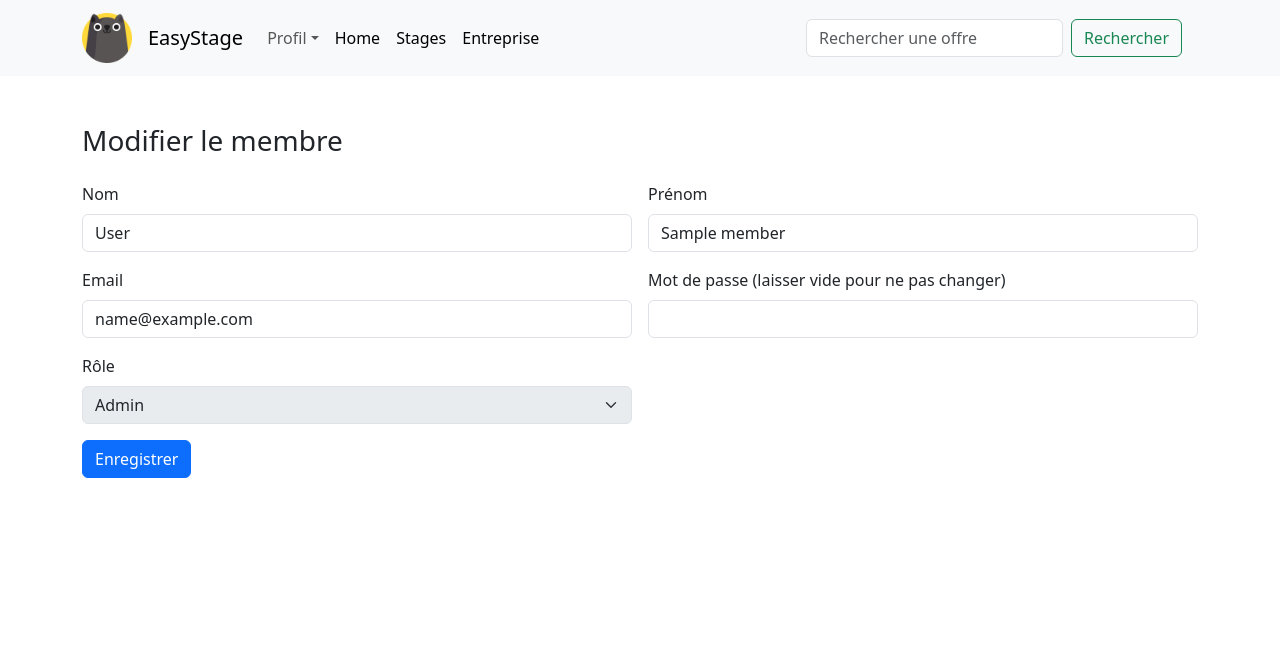
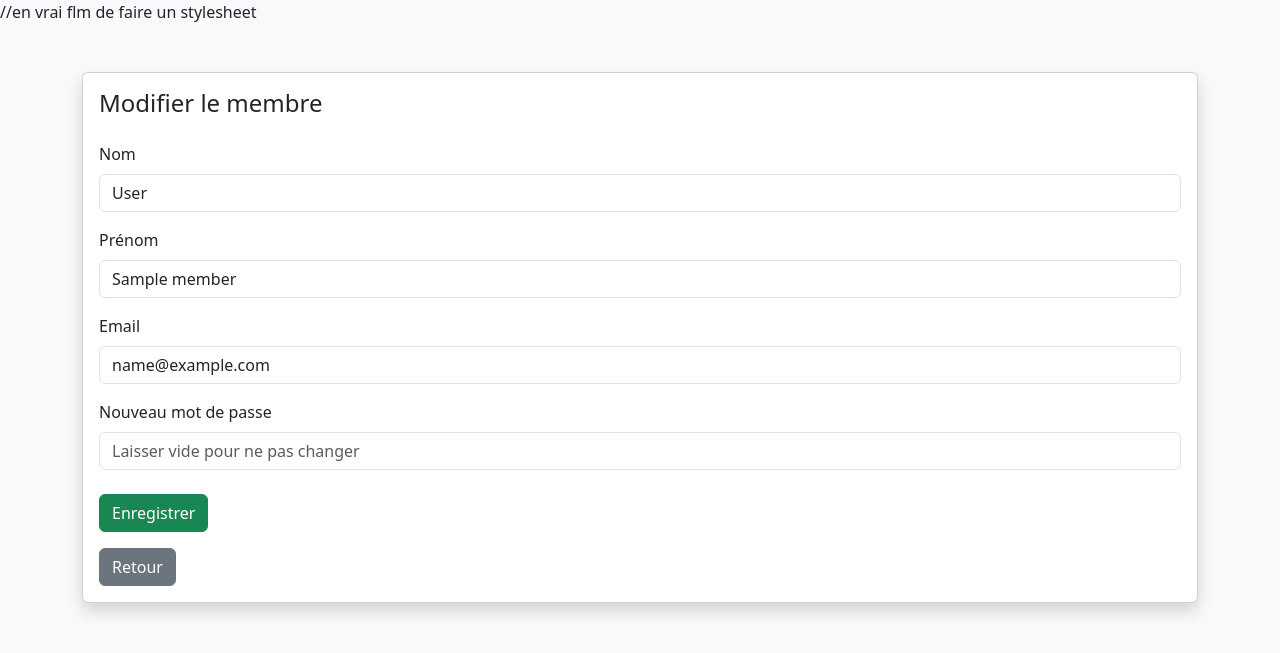
Before and after one commit to ChachURSS/Projet-Web, a PHP site: template templates/organization_members.twig in a window 1280 px wide. Shown: the top 653 px of the page. Run offline with PHP 8.4, Linux system fonts and the light colour scheme; the template is opened without the code that fills it: most values are stand-ins (such as "Sample title", 1, 10 or a date in 2020); some libraries are stand-ins or nearby versions.

Commit message:
normalement ça marche :clown:

```diff
--- a/templates/organization_members.twig
+++ b/templates/organization_members.twig
@@ -1,65 +1,101 @@
-<!doctype html>
+<!DOCTYPE html>
 <html lang="fr">
 <head>
-    <meta charset="utf-8">
-    <meta name="viewport" content="width=device-width, initial-scale=1">
-    <title>Modifier un membre</title>
+    <meta charset="UTF-8">
+    <title>Modifier le membre - EasyStage</title>
     <link href="https://cdn.jsdelivr.net/npm/bootstrap@5.3.3/dist/css/bootstrap.min.css" rel="stylesheet">
+    //en vrai flm de faire un stylesheet
+    <style>
+        .action-buttons {
+            display: flex;
+            justify-content: space-between;
+            flex-wrap: wrap;
+            gap: 10px;
+        }
+        .action-buttons form {
+            margin: 0;
+        }
+    </style>
 </head>
-<body>
-    {% include "navbar.twig" %}
+<body class="bg-light">
+
 <div class="container mt-5">
+    <div class="card shadow">
+        <div class="card-body">
+            <h4 class="card-title mb-4">Modifier le membre</h4>
+
             {% if session.flash_error %}
-            <div class="alert alert-danger alert-dismissible fade show" role="alert">
-                {{ session.flash_error }}
-                <button type="button" class="btn-close" data-bs-dismiss="alert" aria-label="Close"></button>
+                <div class="alert alert-danger">{{ session.flash_error }}</div>
+            {% endif %}
+
+            <form method="POST" action="/organization/member/update">
+                <input type="hidden" name="id_user" value="{{ member.id_user }}">
+
+                <div class="mb-3">
+                    <label for="nom" class="form-label">Nom</label>
+                    <input type="text" class="form-control" id="nom" name="last_name" value="{{ member.last_name }}" required>
+                </div>
+
+                <div class="mb-3">
+                    <label for="prenom" class="form-label">Prénom</label>
+                    <input type="text" class="form-control" id="prenom" name="name" value="{{ member.name }}" required>
+                </div>
+
+                <div class="mb-3">
+                    <label for="mail" class="form-label">Email</label>
+                    <input type="email" class="form-control" id="mail" name="mail" value="{{ member.mail }}" required>
+                </div>
+
+                {% if isAdmin %}
+                    <div class="mb-3">
+                        <label for="role" class="form-label">Rôle</label>
+                        <select name="role" id="role" class="form-select">
+                            <option value="0" {{ member.role == 0 ? 'selected' : '' }}>Admin</option>
+                            <option value="1" {{ member.role == 1 ? 'selected' : '' }}>Pilote</option>
+                            <option value="2" {{ member.role == 2 ? 'selected' : '' }}>Élève</option>
+                        </select>
                     </div>
                 {% endif %}
 
-        <h3 class="mb-4">Modifier le membre</h3>
-        <form method="POST" action="/organization/member/update" class="row g-3">
-            <input type="hidden" name="id_user" value="{{ member.id_user }}">
-
-            <div class="col-md-6">
-                <label class="form-label">Nom</label>
-                <input type="text" name="last_name" value="{{ member.last_name }}" class="form-control" required>
-            </div>
-            <div class="col-md-6">
-                <label class="form-label">Prénom</label>
-                <input type="text" name="name" value="{{ member.name }}" class="form-control" required>
-            </div>
-            <div class="col-md-6">
-                <label class="form-label">Email</label>
-                <input type="email" name="mail" value="{{ member.mail }}" class="form-control" required>
-            </div>
-            <div class="col-md-6">
-                <label class="form-label">Mot de passe (laisser vide pour ne pas changer)</label>
-                <input type="password" name="password" class="form-control">
+                <div class="mb-3">
+                    <label for="password" class="form-label">Nouveau mot de passe</label>
+                    <input type="password" class="form-control" id="password" name="password" placeholder="Laisser vide pour ne pas changer">
                 </div>
 
-            <div class="col-md-6">
-                <label class="form-label">Rôle</label>
-                <select name="role" class="form-select" {% if not isAdmin or member.id_user == current_user_id %}disabled{% endif %}>
-                    <option value="0" {% if member.role == 0 %}selected{% endif %}>Admin</option>
-                    <option value="1" {% if member.role == 1 %}selected{% endif %}>Pilote</option>
-                    <option value="2" {% if member.role == 2 %}selected{% endif %}>Élève</option>
-                </select>
-                {% if not isAdmin or member.id_user == current_user_id %}
-                <input type="hidden" name="role" value="{{ member.role }}">
-                {% endif %}
-            </div>
+                <div class="action-buttons mt-4">
+                    <button type="submit" class="btn btn-success">Enregistrer</button>
 
-            <div class="col-md-12 d-flex justify-content-between">
-                <button type="submit" class="btn btn-primary">Enregistrer</button>
                     {% if canDelete %}
-                <form method="POST" action="/organization/member/delete" onsubmit="return confirm('Supprimer ce membre ?');">
-                    <input type="hidden" name="id_user" value="{{ member.id_user }}">
-                    <button type="submit" class="btn btn-danger">Supprimer</button>
-                </form>
+                        <div id="delete-form-container"></div>
                     {% endif %}
                 </div>
             </form>
+
+            {% if canDelete %}
+                <form method="POST" action="/organization/member/delete" onsubmit="return confirm('Êtes-vous sûr de vouloir supprimer ce membre ?');" id="delete-form" style="display: none;">
+                    <input type="hidden" name="id_user" value="{{ member.id_user }}">
+                </form>
+                <script>
+                    const deleteForm = document.getElementById('delete-form');
+                    const deleteContainer = document.getElementById('delete-form-container');
+
+                    const deleteButton = document.createElement('button');
+                    deleteButton.className = 'btn btn-danger';
+                    deleteButton.textContent = 'Supprimer';
+                    deleteButton.type = 'submit';
+
+                    deleteForm.appendChild(deleteButton);
+                    deleteContainer.appendChild(deleteForm);
+                    deleteForm.style.display = 'inline';
+                </script>
+            {% endif %}
+
+            <div class="mt-3">
+                <a href="/organization" class="btn btn-secondary">Retour</a>
             </div>
-    <script src="https://cdn.jsdelivr.net/npm/bootstrap@5.3.3/dist/js/bootstrap.bundle.min.js"></script>
+        </div>
+    </div>
+</div>
+
 </body>
 </html>
```
Also changed, not shown: app/routes.php (+18 -2 lines). Lines whose indentation alone changed are shown as unchanged.
